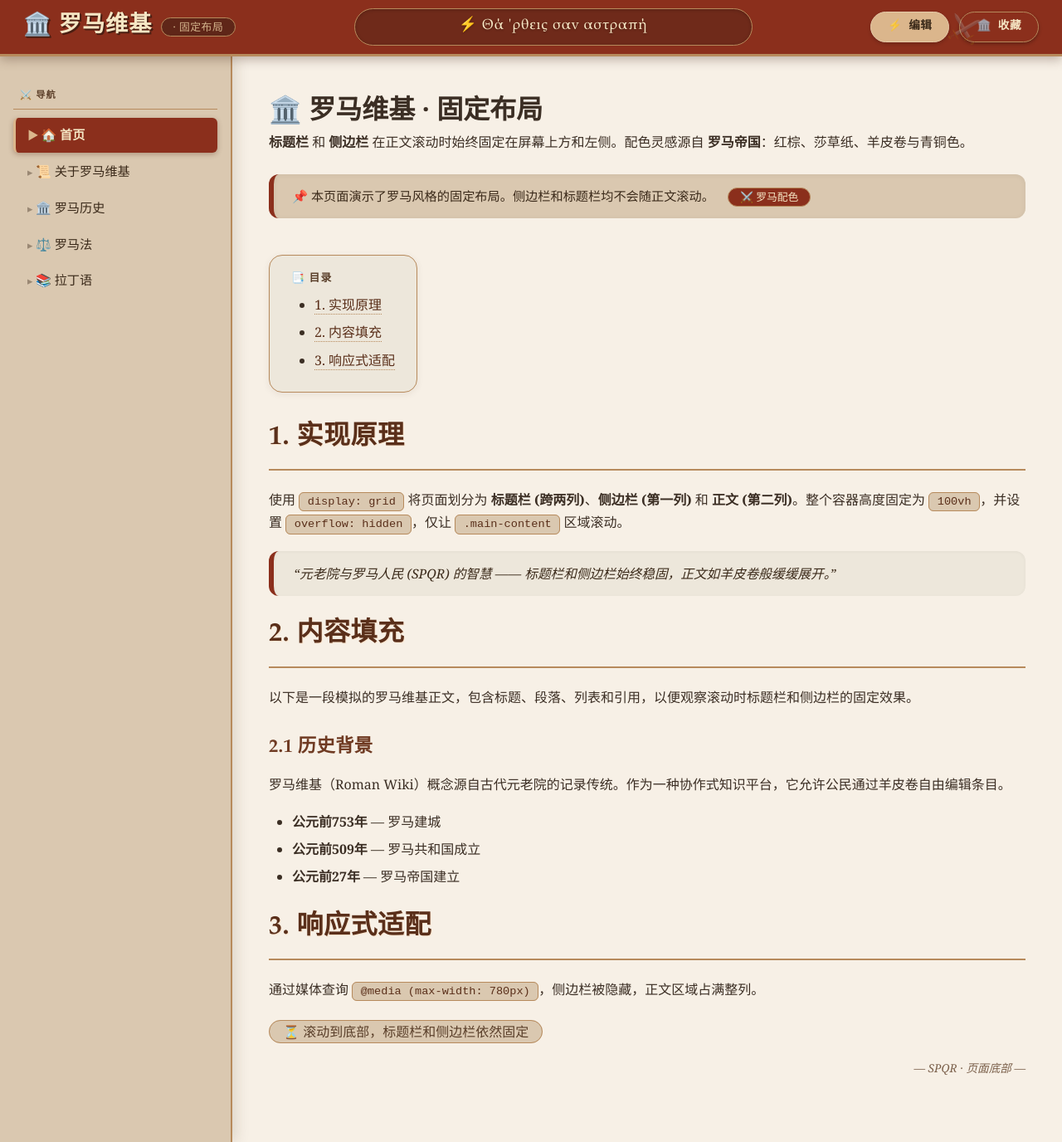
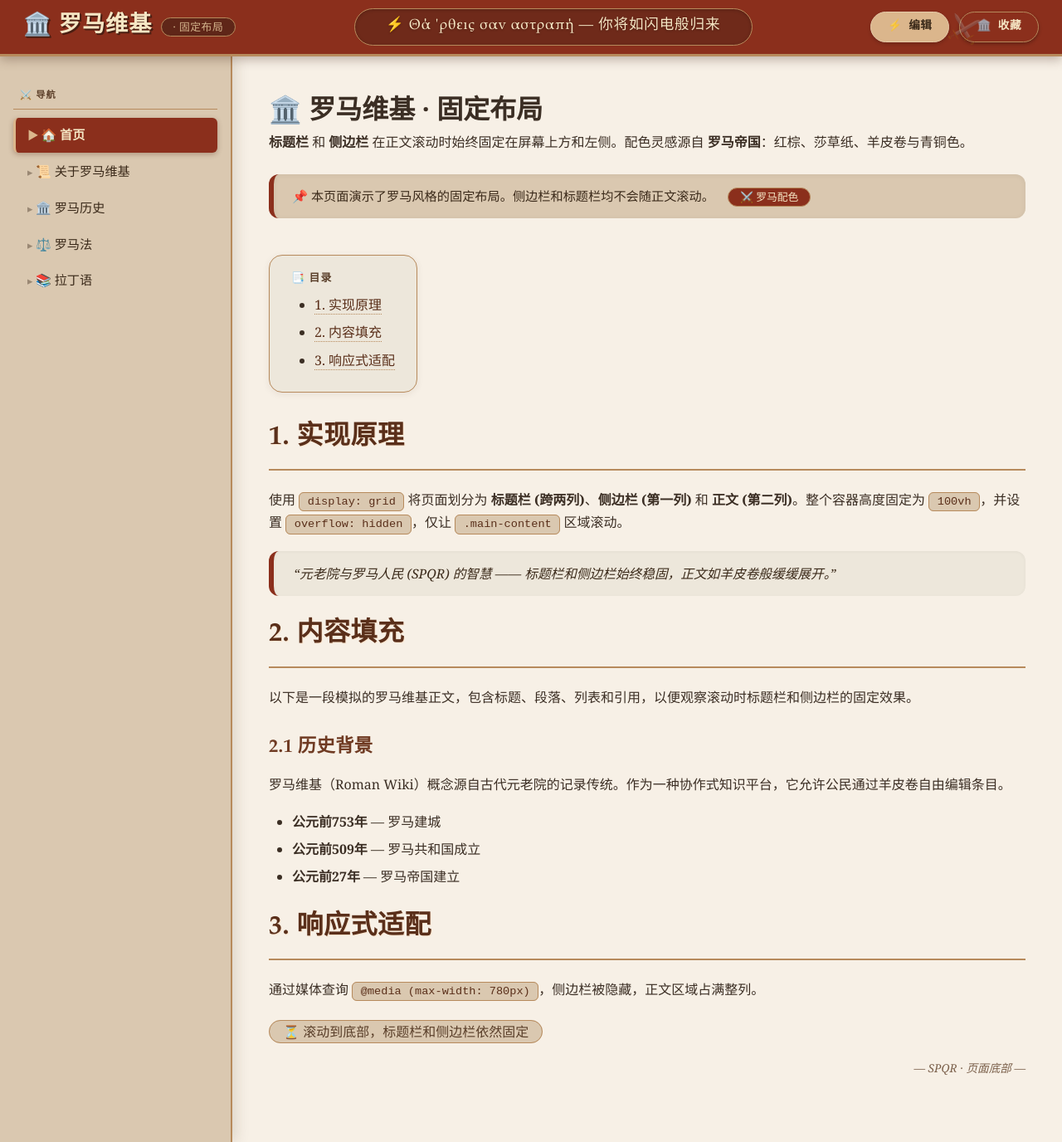
Before and after one commit to GensokyoCirno/gensokyocirno.github.io, a Jekyll site: the page built from index.md, in a window 1280 px wide. Shown: the whole page at 83% size. Built offline with Jekyll 4.4.1, drawn with Linux system fonts in a browser that asks for light colours.

Commit message:
标题栏更新

```diff
--- a/_includes/header.html
+++ b/_includes/header.html
@@ -7,7 +7,7 @@
   </div>
 
   <div class="header-center" title="Θά 'ρθεις σαν αστραπή — 你将如闪电般归来">
-    <span>⚡ Θά 'ρθεις σαν αστραπή</span>
+    <span>⚡ Θά 'ρθεις σαν αστραπή — 你将如闪电般归来</span>
   </div>
 
   <div class="header-right">
```
